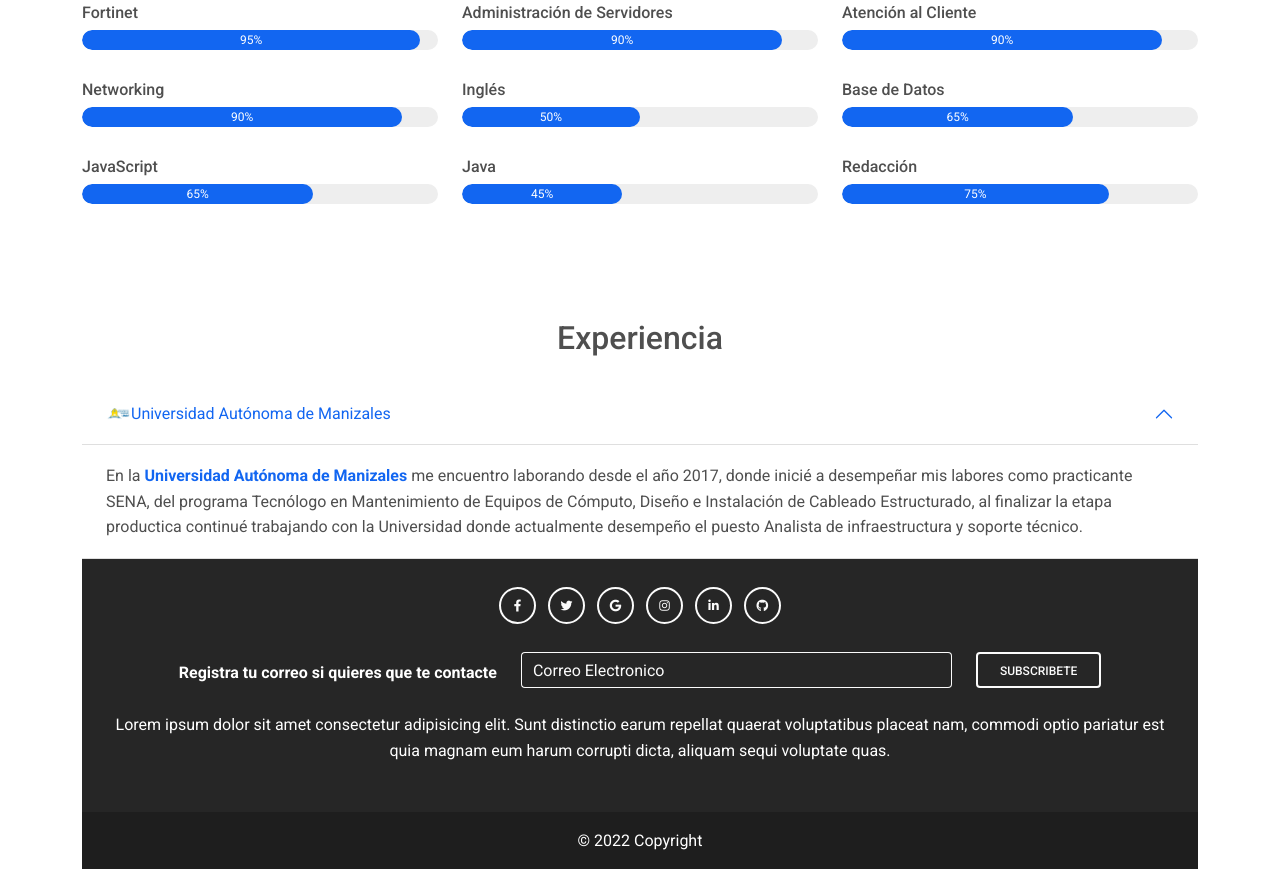
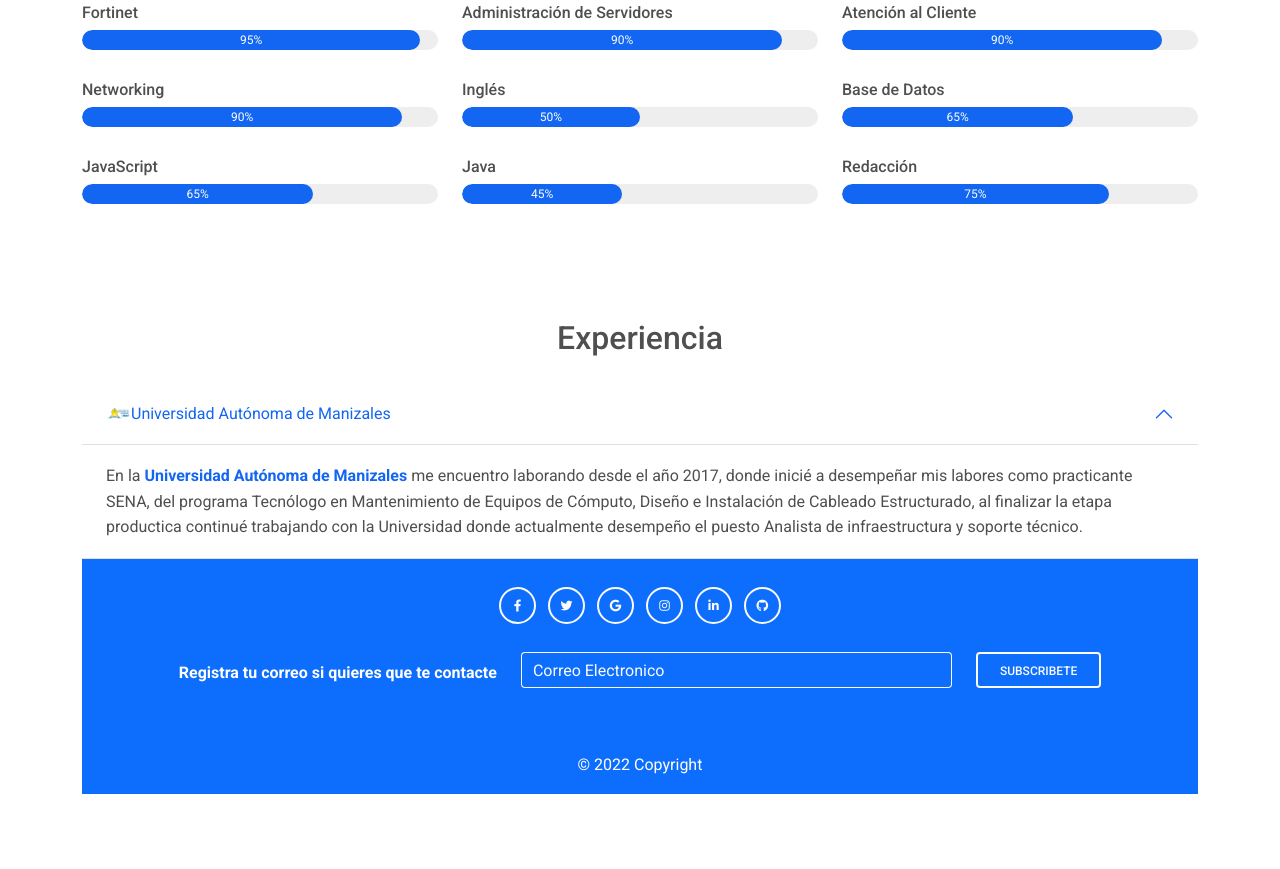
Before and after one commit to YonAristizabal/HojaDeVida, a plain HTML site: page index.html in a window 1280 px wide. Shown: the part 861-1730 px from the top of the page. After the commit the page ends 1655 px from the top, so only its background shows below. Drawn offline with nearby package versions, Linux system fonts and the light colour scheme; a script that the page names is missing.

Commit message:
Ajustes estilos
Se realiza ajuste en el estilo de la ultima barra

```diff
--- a/css/styles.css
+++ b/css/styles.css
@@ -13,6 +13,10 @@
 
 .active {
     color: #1266f1 !important;
+}
+
+.bg-blue {
+    background-color: #0d6efd;
 }
 
 .bg-image {
--- a/index.html
+++ b/index.html
@@ -183,7 +183,7 @@
     </div>
 
 
-    <footer class="bg-dark text-center text-white">
+    <footer class="bg-blue text-center text-white">
         <!-- Grid container -->
         <div class="container p-4">
             <!-- Section: Social media -->
@@ -249,23 +249,12 @@
                     <!--Grid row-->
                 </form>
             </section>
-            <!-- Section: Form -->
-
-            <!-- Section: Text -->
-            <section class="mb-4">
-                <p>
-                    Lorem ipsum dolor sit amet consectetur adipisicing elit. Sunt distinctio earum
-                    repellat quaerat voluptatibus placeat nam, commodi optio pariatur est quia magnam
-                    eum harum corrupti dicta, aliquam sequi voluptate quas.
-                </p>
-            </section>
-            <!-- Section: Text -->
 
         </div>
         <!-- Grid container -->
 
         <!-- Copyright -->
-        <div class="text-center p-3" style="background-color: rgba(0, 0, 0, 0.2);">
+        <div class="text-center p-3">
             © 2022 Copyright
         </div>
         <!-- Copyright -->
```
